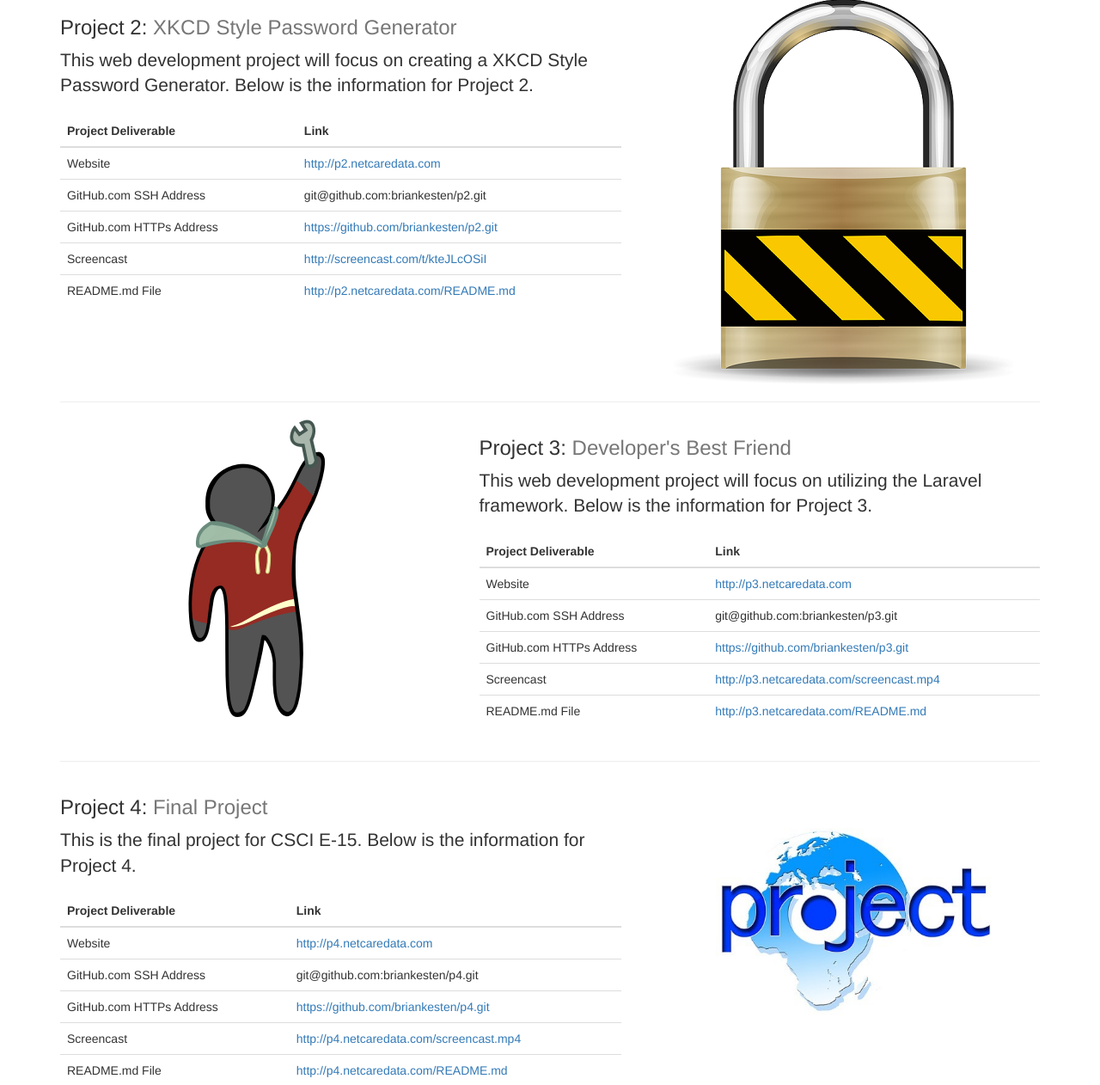
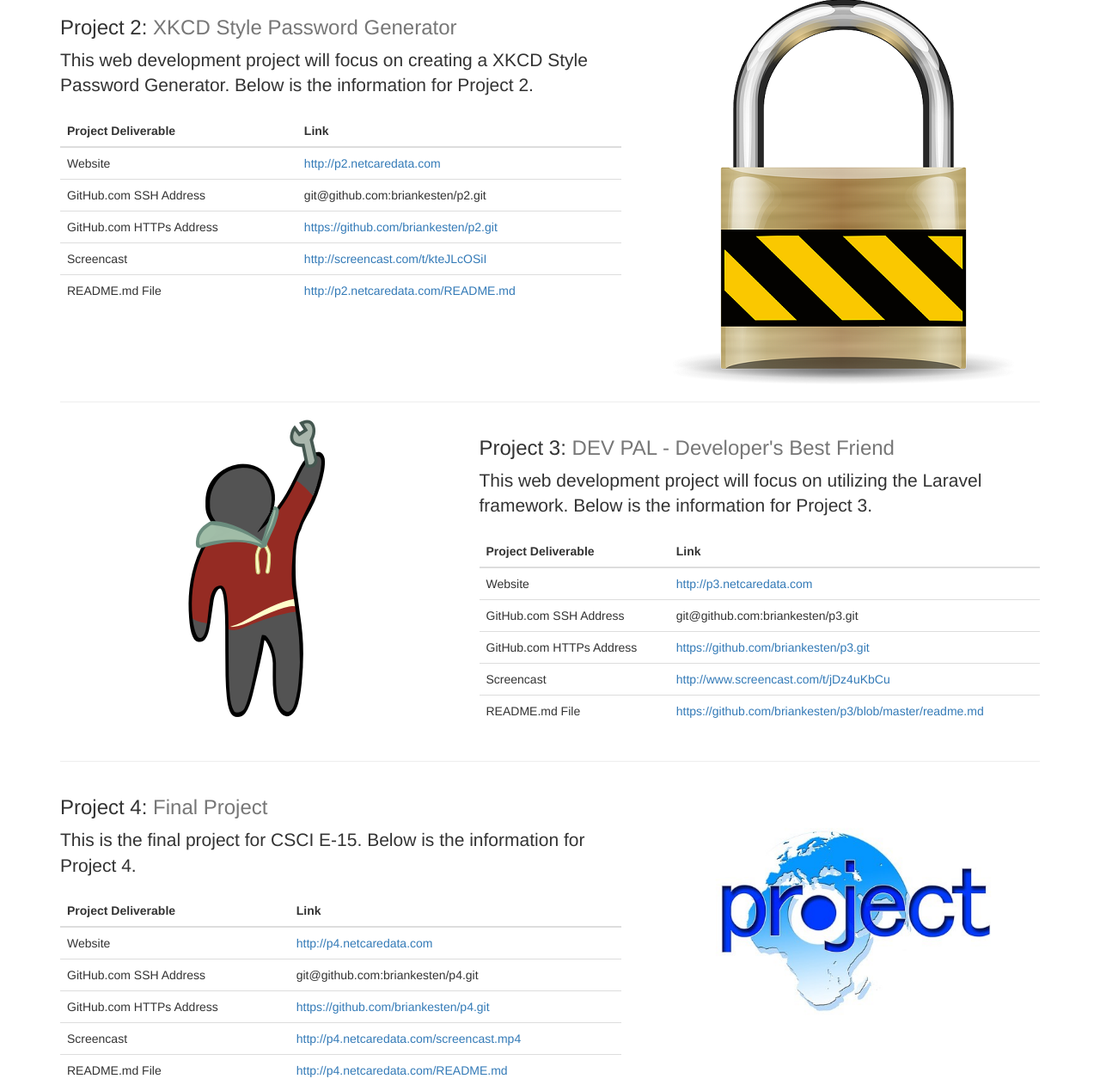
Before and after one commit to briankesten/p1, a PHP site: page / in a window 1280 px wide. Shown: the part 1296-2558 px from the top of the page at 86% size. Run offline with PHP 8.4, Linux system fonts and the light colour scheme; some libraries are stand-ins or nearby versions.

Commit message:
Added p3 Info

```diff
--- a/index.php
+++ b/index.php
@@ -133,7 +133,7 @@
 
     <div id="project-3" class="row featurette">
         <div class="col-md-7 col-md-push-5">
-            <h3 class="featurette-heading">Project 3: <span class="text-muted">Developer's Best Friend</span></h3>
+            <h3 class="featurette-heading">Project 3: <span class="text-muted">DEV PAL - Developer's Best Friend</span></h3>
 
             <p class="lead">This web development project will focus on utilizing the Laravel framework. Below
                 is the information for Project 3. </p>
@@ -161,12 +161,12 @@
                 </tr>
                 <tr>
                     <td>Screencast</td>
-                    <td><a href="http://p3.netcaredata.com/screencast.mp4">http://p3.netcaredata.com/screencast.mp4</a>
+                    <td><a href="http://www.screencast.com/t/jDz4uKbCu">http://www.screencast.com/t/jDz4uKbCu</a>
                     </td>
                 </tr>
                 <tr>
                     <td>README.md File</td>
-                    <td><a href="http://p3.netcaredata.com/README.md">http://p3.netcaredata.com/README.md</a>
+                    <td><a href="https://github.com/briankesten/p3/blob/master/readme.md">https://github.com/briankesten/p3/blob/master/readme.md</a>
                     </td>
                 </tr>
                 </tbody>
```
